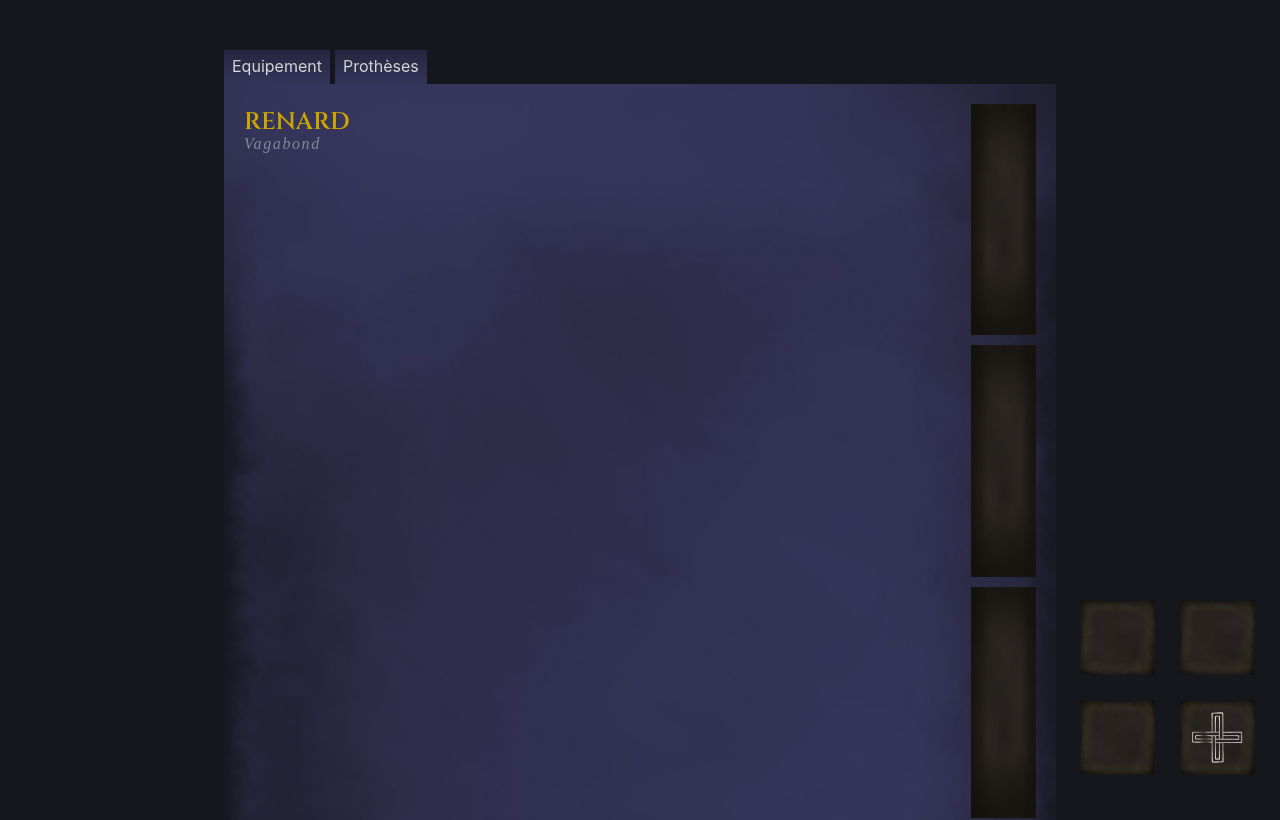
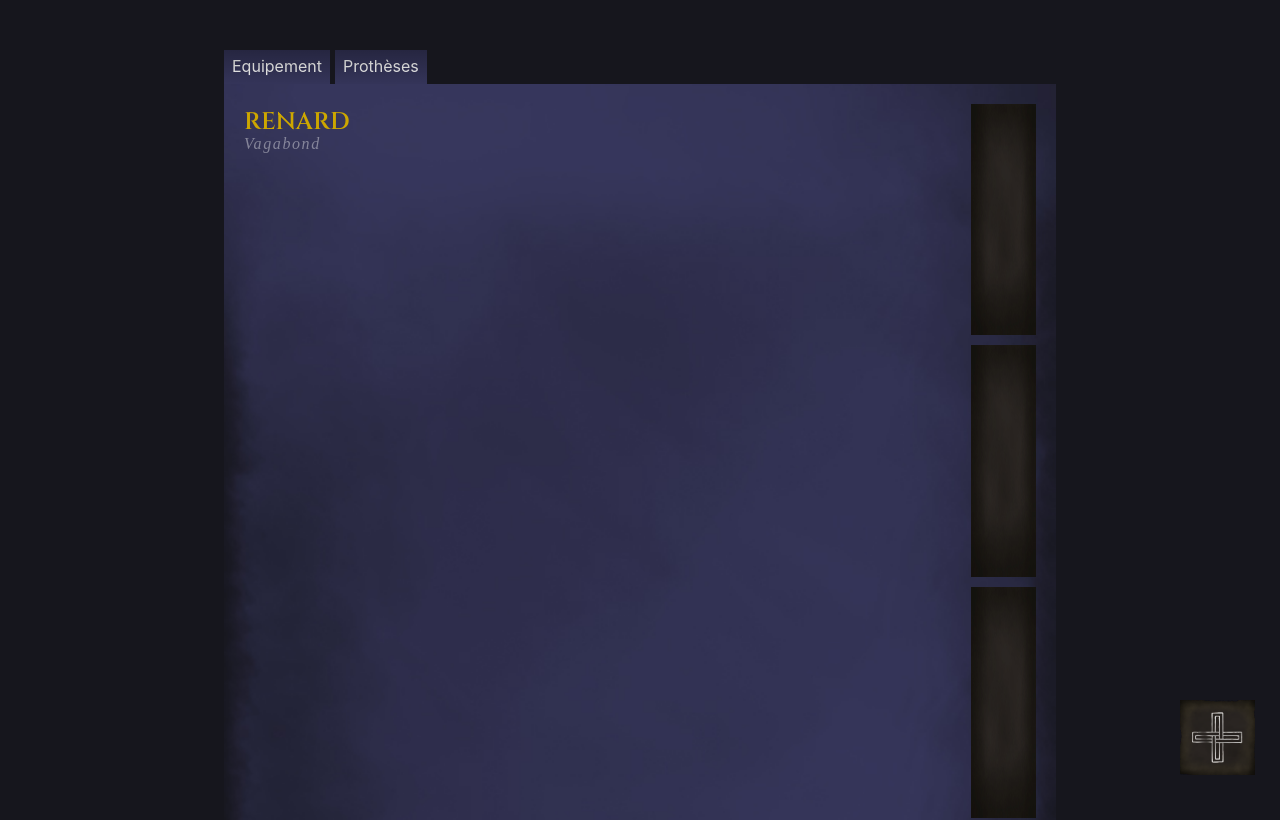
Before and after one commit to Apail59820/jdr_zin, a React (Create React App) app: page / in a window 1280 px wide. Shown: the top 820 px of the page. Built offline with nearby package versions, Linux system fonts and the light colour scheme; a web font is replaced by a local one.

Commit message:
radial menu component

```diff
--- /dev/null
+++ b/src/components/RadialMenu/RadiaMenu.tsx
@@ -0,0 +1,22 @@
+import { useState } from "react";
+
+const RadiaMenu = () => {
+  const [currentState, setCurrentState] = useState<boolean>(false);
+
+  return (
+    <div className={`radial-menu ${currentState && "active"}`}>
+      <div className="radial-menu-toggle" onClick={() => setCurrentState(!currentState)}/>
+      <li>
+        <a href="#"></a>
+      </li>
+      <li>
+        <a href="#"></a>
+      </li>
+      <li>
+        <a href="#"></a>
+      </li>
+    </div>
+  );
+};
+
+export default RadiaMenu;
--- a/src/pages/Home.tsx
+++ b/src/pages/Home.tsx
@@ -2,6 +2,7 @@ import "../styles/pages/_home.scss";
 import { statTypesStr } from "../models/StatTypes";
 import StatSlot from "../components/StatSlot/StatSlot";
 import StatusBar from "../components/StatusBar/StatusBar";
+import RadiaMenu from "../components/RadialMenu/RadiaMenu";
 
 const HomePage = () => {
   return (
@@ -39,12 +40,7 @@ const HomePage = () => {
           </div>
         </div>
       </div>
-      <div className="radial-menu active">
-        <div className="radial-menu-toggle"></div>
-        <li><a href="#"></a></li>
-        <li><a href="#"></a></li>
-        <li><a href="#"></a></li>
-      </div>
+      <RadiaMenu/>
     </div>
   );
 };
```
